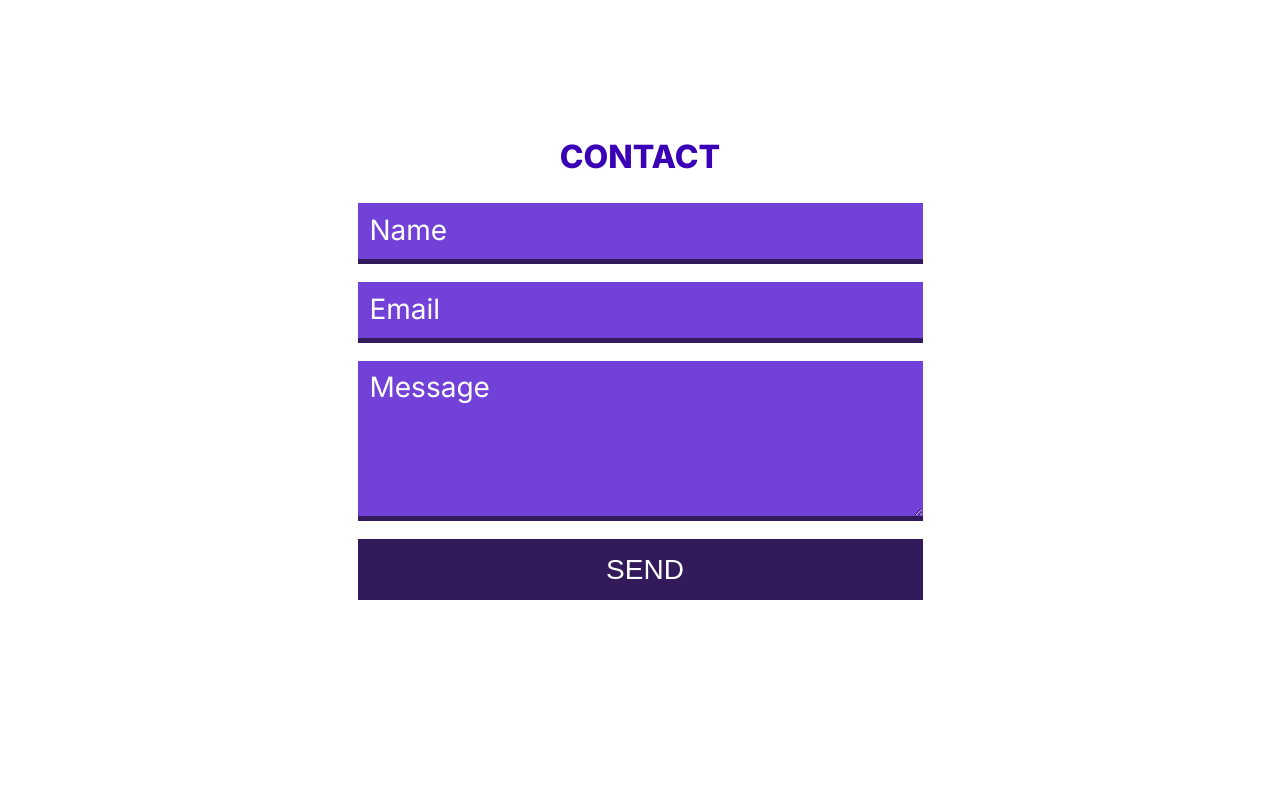
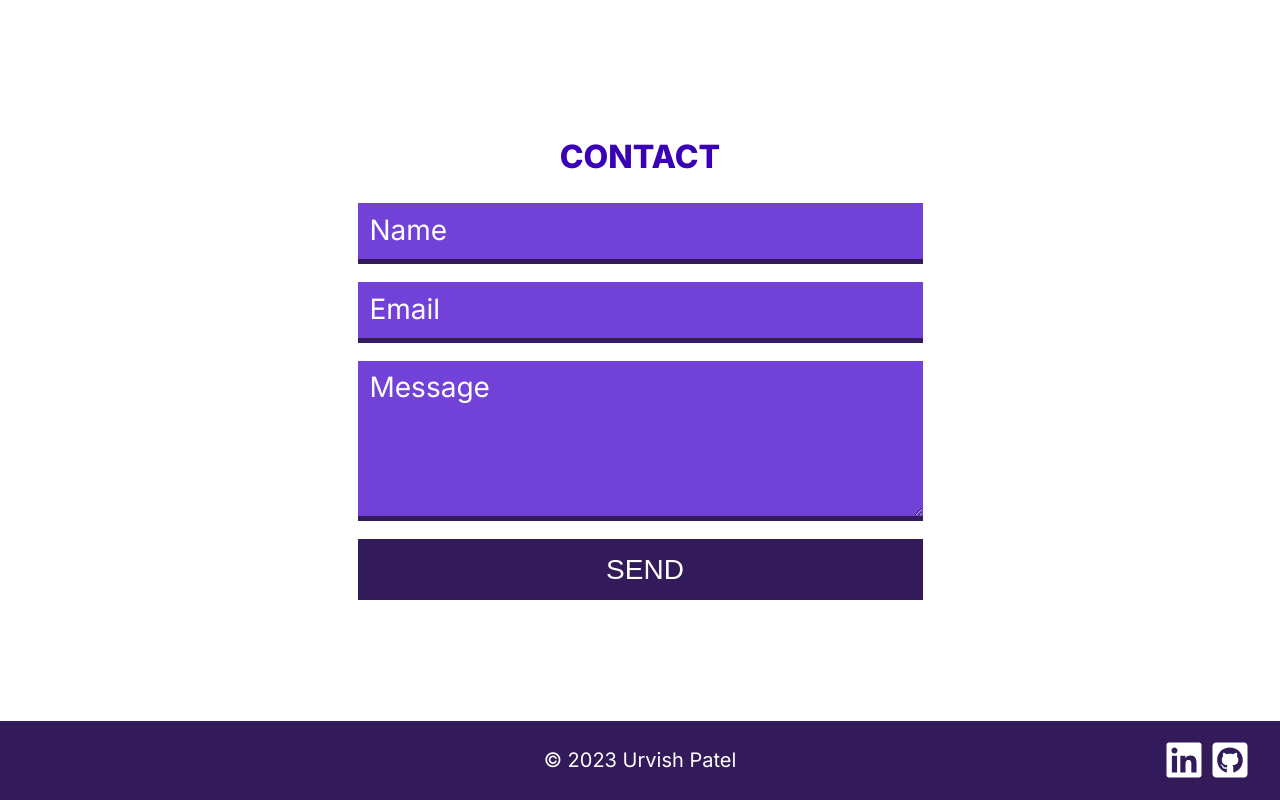
Before and after one commit to urvishp13/Portfolio-React, a React (Vite) app: page / in a window 1280 px wide. Shown: the part 2142-2942 px from the top of the page. Built offline with nearby package versions, Linux system fonts and the light colour scheme.

Commit message:
did footer

```diff
--- a/src/App.css
+++ b/src/App.css
@@ -19,8 +19,7 @@ body {
 
 .home-section,
 .about-section,
-.work-section,
-.contact-section {
+.work-section {
   height: calc(100vh - 5.9375rem);
 }
 
@@ -274,6 +273,7 @@ a {
 .contact-section {
   padding-top: 1em;
   text-align: center;
+  height: calc(100vh - 5.9375rem - 4.9375rem);
 }
 
 .contact-section-title {
@@ -319,3 +319,33 @@ textarea {
   border: none;
   background-color: #331B5B;
 }
+
+/* /////////// FOOTER /////////// */
+
+footer {
+  font-size: 1.25rem;
+  display: flex;
+  justify-content: center;
+  align-items: center;
+  position: relative;
+  height: 4.9375rem;
+  background: #331B5B;
+  color: #FFF;
+}
+
+.copyright {
+  margin: 0 auto;
+}
+
+.socials {
+  font-size: 2.5rem;
+  display: flex;
+  align-items: center;
+  position: absolute;
+  right: .75em;
+}
+
+.socials > a {
+  margin-left: .15em;
+  padding: 0;
+}
--- a/src/components/Footer.jsx
+++ b/src/components/Footer.jsx
@@ -1,7 +1,15 @@
+import { FaLinkedin, FaGithubSquare } from "react-icons/fa";
+
 export default function Footer() {
     return (
         <footer>
-
+            <div className="copyright">
+                © 2023 Urvish Patel
+            </div>
+            <div className="socials">
+                <a href="https://www.linkedin.com/in/urvishpatel13/" target="_blank"><FaLinkedin /></a>
+                <a href="https://github.com/urvishp13" target="_blank"><FaGithubSquare /></a>
+            </div>
         </footer>
     )
 }
```
